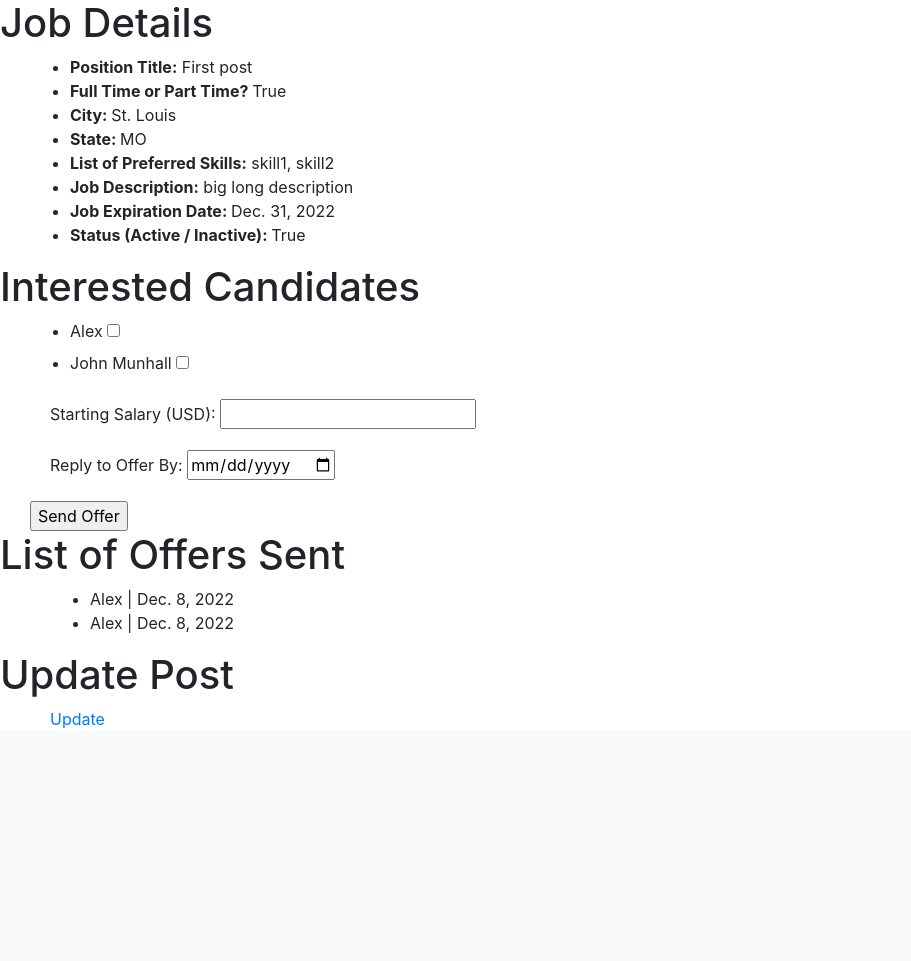
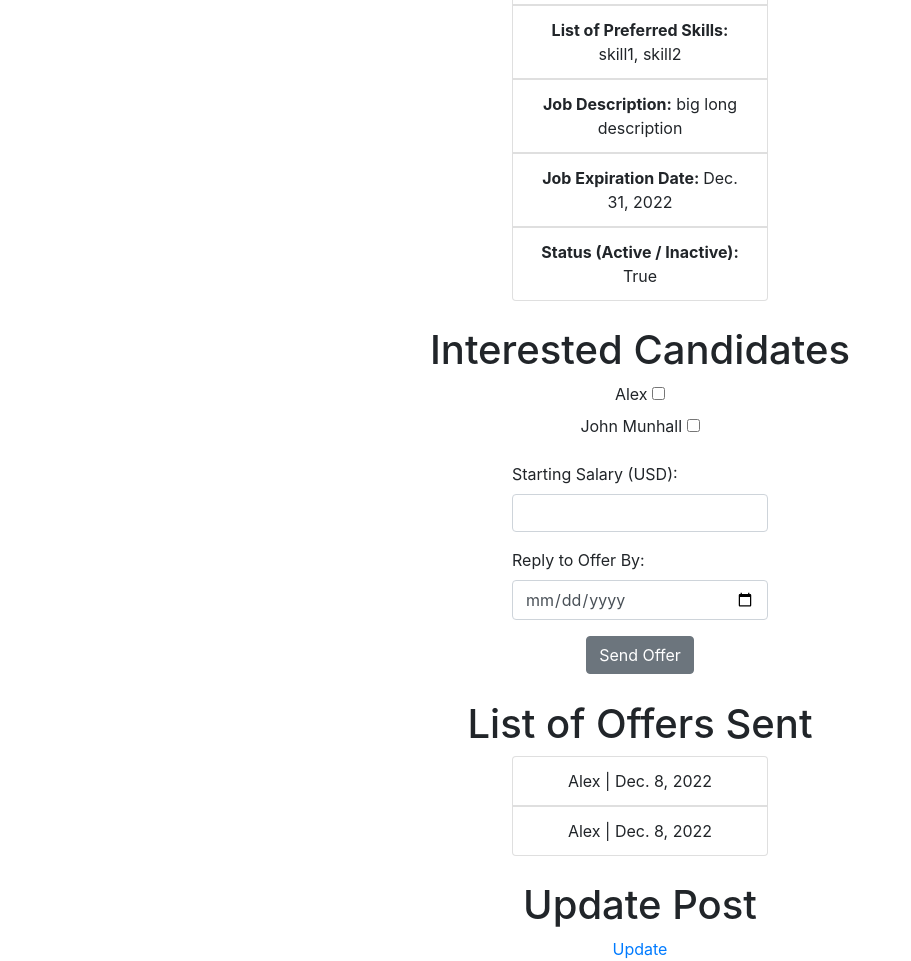
Before and after one commit to jackmunhall/TinDev, a Django app: page /posts/1 in a window 1280 px wide. Shown: the part 357-1318 px from the top of the page, without its empty margins (0-911 px from the left). Before the commit the page ends 1085 px from the top, so only its background shows below. Run offline with Django 4.2, Linux system fonts and the light colour scheme; a user stored in the database is signed in; data comes from the database, SQL or seed files in the repository; both versions use the stored data as it was after the commit.

Commit message:
everything?

```diff
--- a/src/tindev/forms.py
+++ b/src/tindev/forms.py
@@ -7,7 +7,8 @@ class PostForm(ModelForm):
         model = Post
         fields = ['title', 'type', 'city', 'state', 'skills', 'description', 'expiration', 'status']
         labels = {
-            'skills':'Skills (comma-separated):'
+            'skills':'Skills (comma-separated):',
+            'expiration':'Expiration (MM/DD/YYYY):'
         }
         widgets = {
             'title': TextInput(attrs={
--- a/src/tindev/templates/tindev/posts/view.html
+++ b/src/tindev/templates/tindev/posts/view.html
@@ -1,61 +1,96 @@
 {% extends 'tindev/base.html' %}
 {% block content %}
 <style>
-    li{
-        margin-left:30px;
-    }
+h3, h1, p, h2 {
+    text-align: center;
+}
+
+.list-group > li {
+    text-align: center;
+    width: 20%;
+    margin: auto;
+    list-style-type: none;
+}
+
+h1 {
+    margin-top: 2%;
+}
+
+.form-group {
+    width: 20%;
+    margin: auto;
+}
+
+.cont {
+    text-align: center;
+}
+
+.conta {
+    text-align: center;
+    margin-top: 2%;
+}
+
+.cand {
+    list-style: none;
+    text-align: center;
+}
+
 </style>
-<img src="TinDev.jpg" alt="TinDev Logo">
+<!-- <img src="TinDev.jpg" alt="TinDev Logo"> -->
 <h1> Job Details </h1>
-<ul>
-    <li><strong>Position Title:</strong> {{post.title}}</li>
-    <li><strong>Full Time or Part Time? </strong>{{post.type}}</li>
-    <li><strong>City: </strong>{{post.city}}</li>
-    <li><strong>State: </strong>{{post.state}}</li>
-    <li><strong>List of Preferred Skills:</strong> {{post.skills}}</li>
-    <li><strong> Job Description:</strong>  {{post.description}}</li>
-    <li><strong> Job Expiration Date: </strong> {{post.expiration}}</li>
-    <li><strong> Status (Active / Inactive): </strong> {{post.status}}</li>
+<ul class="list-group">
+    <li class="list-group-item"><strong>Position Title:</strong> {{post.title}}</li>
+    <li class="list-group-item"><strong>Full Time or Part Time? </strong>{{post.type}}</li>
+    <li class="list-group-item"><strong>City: </strong>{{post.city}}</li>
+    <li class="list-group-item"><strong>State: </strong>{{post.state}}</li>
+    <li class="list-group-item"><strong>List of Preferred Skills:</strong> {{post.skills}}</li>
+    <li class="list-group-item"><strong> Job Description:</strong>  {{post.description}}</li>
+    <li class="list-group-item"><strong> Job Expiration Date: </strong> {{post.expiration}}</li>
+    <li class="list-group-item"><strong> Status (Active / Inactive): </strong> {{post.status}}</li>
 </ul>
 
 {% if request.user.is_staff %}
 <h1>Interested Candidates</h1>
 <form action="/offers/create/{{post.id}}" method="post">
     {% csrf_token %}
-    <ul>
+    <ul style="padding-left: 0;">
         {% for c in candidates %}
-        <li>
+        <li class="cand">
             <label for="">{{c.name}}</label>
             <input type="checkbox" name="offer_list" value="{{c.id}}">
         </li>
         {% endfor %}
     </ul>
-    <div>
-        <label style="margin-left: 50px" for="salary">Starting Salary (USD): </label>
-        <input type="number" name="salary" required>
+    <div class="form-group">
+        <label for="salary">Starting Salary (USD): </label>
+        <input class="form-control" type="number" name="salary" required>
     </div>
     <p> </p>
-    <div>
-        <label style="margin-left: 50px" for="due_date">Reply to Offer By:</label>
-        <input type="date" name="due_date" required>
+    <div class="form-group">
+        <label for="due_date">Reply to Offer By:</label>
+        <input class="form-control" type="date" name="due_date" required>
     </div>
     <p> </p>
-    <input style="margin-left: 30px" type="submit" value="Send Offer">
+    <input style="display: block; margin: auto;" class="btn btn-secondary" type="submit" value="Send Offer">
 </form>
 <h1>List of Offers Sent</h1>
-<ul>
+<ul class="list-group">
     {% for o in offers %}
-    <li style="margin-left: 50px">{{o.candidate.name}} | {{o.due_date}}</li>
+    <li class="cand list-group-item">{{o.candidate.name}} | {{o.due_date}}</li>
     {% endfor %}
 </ul>
 <h1>Update Post</h1>
-<a style="margin-left: 50px" href="/posts/update/{{post.id}}">Update</a>
+<div class="cont">
+    <a href="/posts/update/{{post.id}}">Update</a>
+</div>
 {% else %}
 <form action="/posts/interest/{{post.id}}" method="post">
     {% csrf_token %}
-    <label style="margin-left: 50px" for="interest"> Submit application? </label>
-    <input name="interest" type="checkbox">
-    <input type="submit">
+    <div class="conta">
+        <label for="interest"> Submit application? </label>
+        <input name="interest" type="checkbox">
+        <input class="btn btn-secondary" type="submit">
+    </div>
 </form>
 {% endif %}
 {% endblock %}
--- a/src/tindev/templates/tindev/recruiter_dashboard.html
+++ b/src/tindev/templates/tindev/recruiter_dashboard.html
@@ -17,7 +17,7 @@ h3, h1, p, h2 {
 .container {
     width: 100%;
     text-align: center;
-    margin-bottom: 4%;
+    margin-bottom: 3%;
 }
 
 .flex-container {
```
Also changed, not shown: src/tindev/templates/tindev/posts/update.html (+24 -6 lines), src/db.sqlite3.
